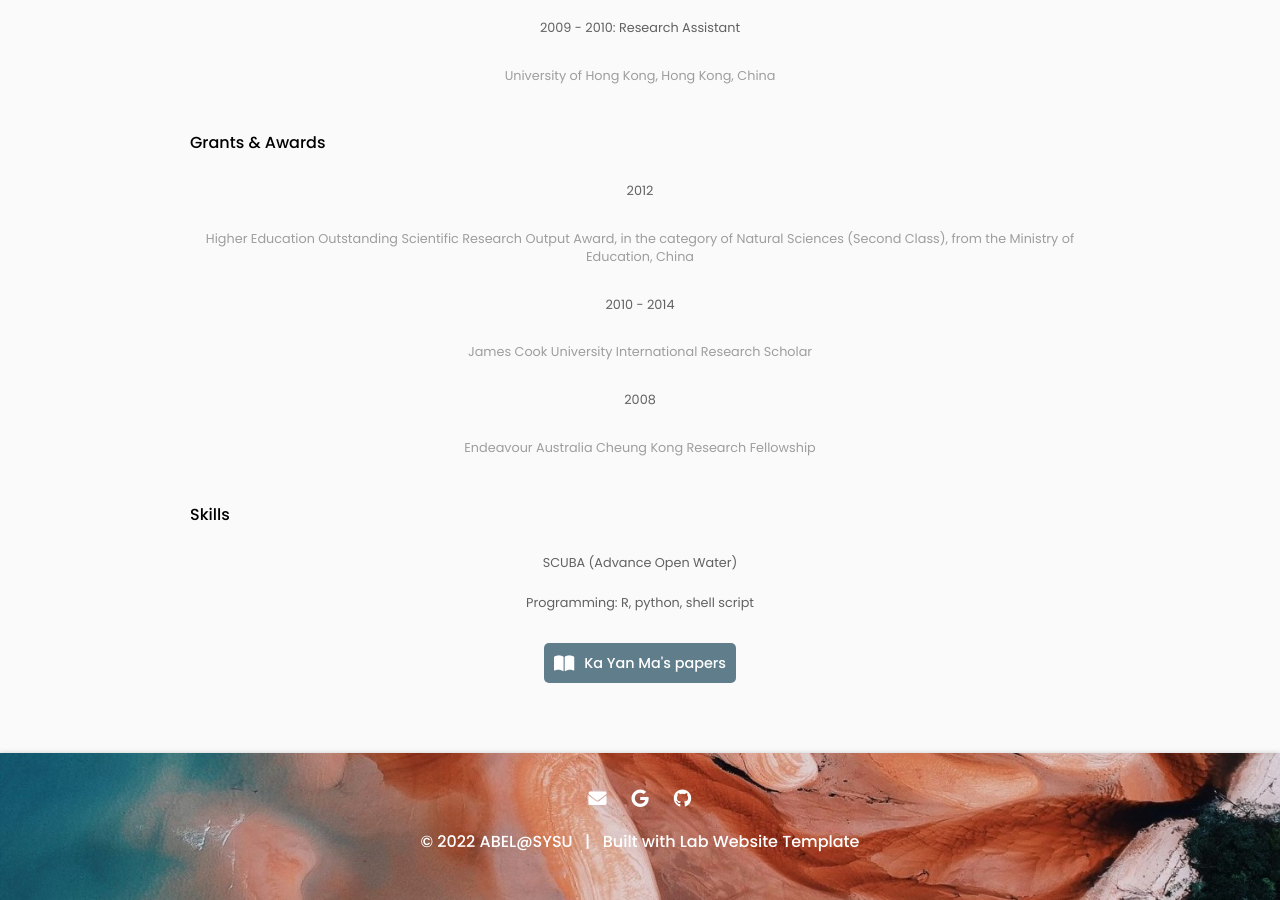
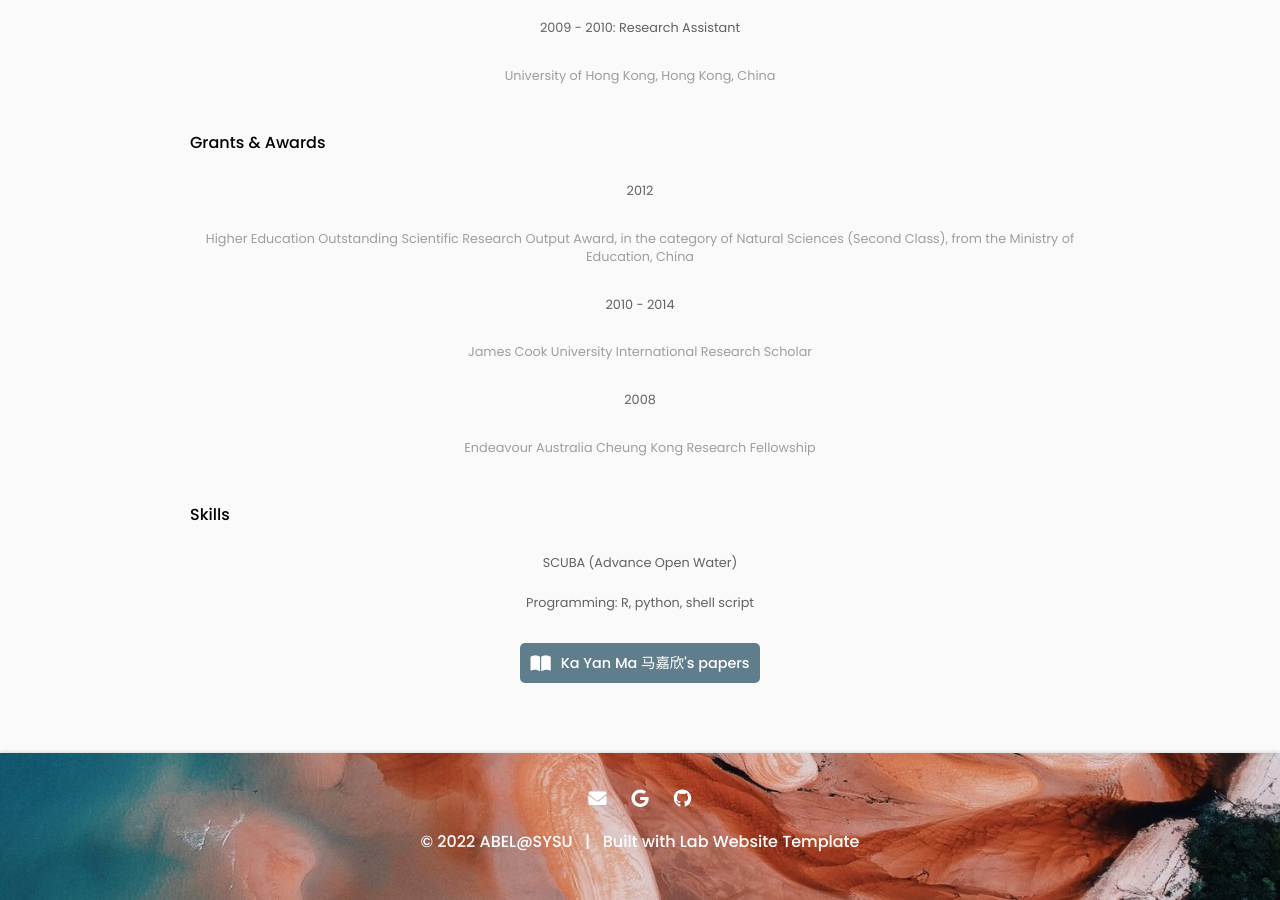
Before and after one commit to abel-sysu/en, a Jekyll site: the page built from _members/kayan-ma.md, in a window 1280 px wide and 900 px high, scrolled down 1568 px. Built offline with Jekyll 4.4.1, drawn with Linux system fonts in a browser that asks for light colours; some of the changed text lies outside the part shown.

Commit message:
Update kayan-ma.md

```diff
--- a/_members/kayan-ma.md
+++ b/_members/kayan-ma.md
@@ -1,10 +1,11 @@
 ---
-name: Ka Yan Ma
+name: Ka Yan Ma 马嘉欣
 image: images/member/makayan.jpg
 description: Associate Professor
 role: pi
 aliases:
   - Kayan Ma
+  - Ka Yan Ma
   - 马嘉欣
 links:
   orcid: 0000-0001-8713-9213
```
